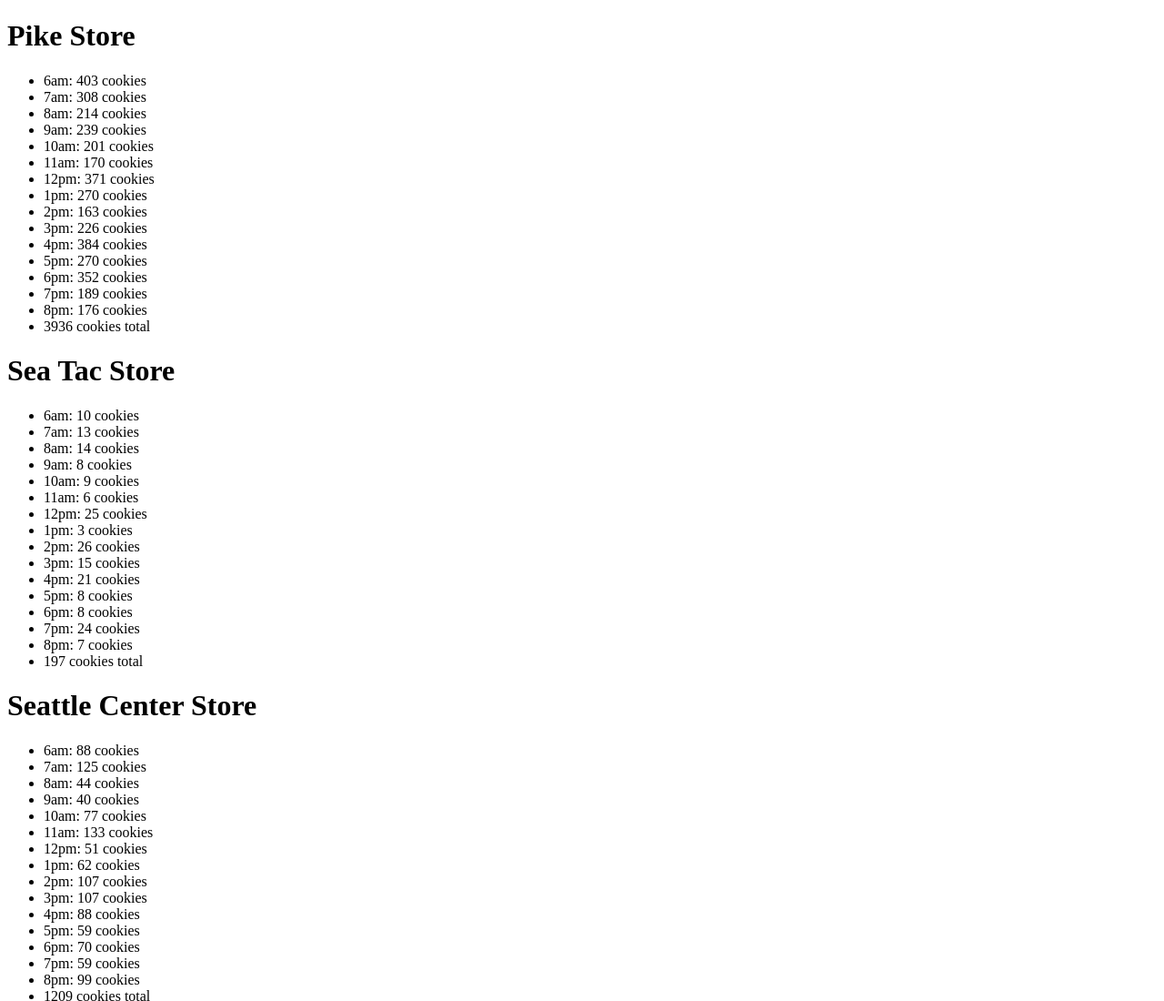
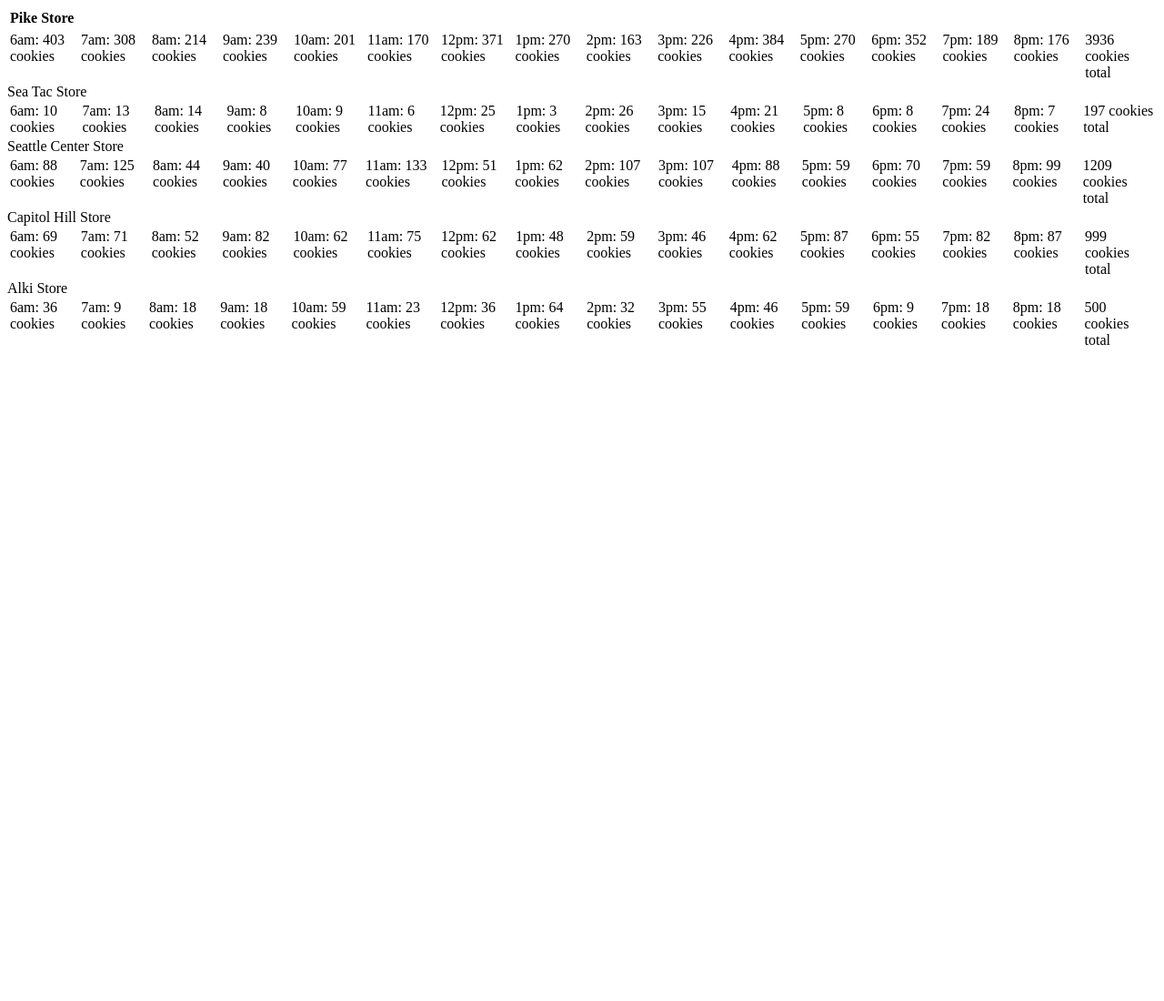
Before and after one commit to AndyFiedler/cookie-stand, a plain HTML site: page index.html in a window 1280 px wide. Shown: the top 1100 px of the page at 91% size. After the commit the page ends 800 px from the top, so only its background shows below. Drawn offline with Linux system fonts and the light colour scheme.

Commit message:
basic table format added

```diff
--- a/index.html
+++ b/index.html
@@ -8,23 +8,23 @@
     <title>Document</title>
 </head>
 <body>
+    <table>
+        <th>Pike Store</th>
+        <table id="pike"></table>
 
-    <h1>Pike Store</h1>
-    <ul id="pike"></ul>
+        <th>Sea Tac Store</th>
+        <table id="seaTac"></table>
 
-    <h1>Sea Tac Store</h1>
-    <ul id="seaTac"></ul>
+        <th>Seattle Center Store</th>
+        <table id="seattleCen"></table>
 
-    <h1>Seattle Center Store</h1>
-    <ul id="seattleCen"></ul>
+        <th>Capitol Hill Store</th>
+        <table id="capitolHill"></table>
 
-    <h1>Capitol Hill Store</h1>
-    <ul id="capitolHill"></ul>
+        <th>Alki Store</th>
+        <table id="alki"></table>
 
-    <h1>Alki Store</h1>
-    <ul id="alki"></ul>
-
-
+    </table>
 
     <script src="js/app.js"></script>
 </body>
--- a/js/app.js
+++ b/js/app.js
@@ -133,12 +133,12 @@ dailyCustomerCount= dailyCustomerCount + alki.randomCustomerPerHour[i];
         var ul=document.getElementById(this.id);
         for (var i=0; i<storeHours.length; i++){
             totalCookieCount+= this.cookiesPerHour[i]
-            var li=document.createElement('li');
+            var li=document.createElement('td');
             li.textContent=storeHours[i]+ ": " + this.cookiesPerHour[i] + " cookies";
             ul.appendChild(li);
         }
 
-        var li=document.createElement('li');
+        var li=document.createElement('td');
         li.textContent= totalCookieCount + " cookies total";
         ul.appendChild(li);
 
```
